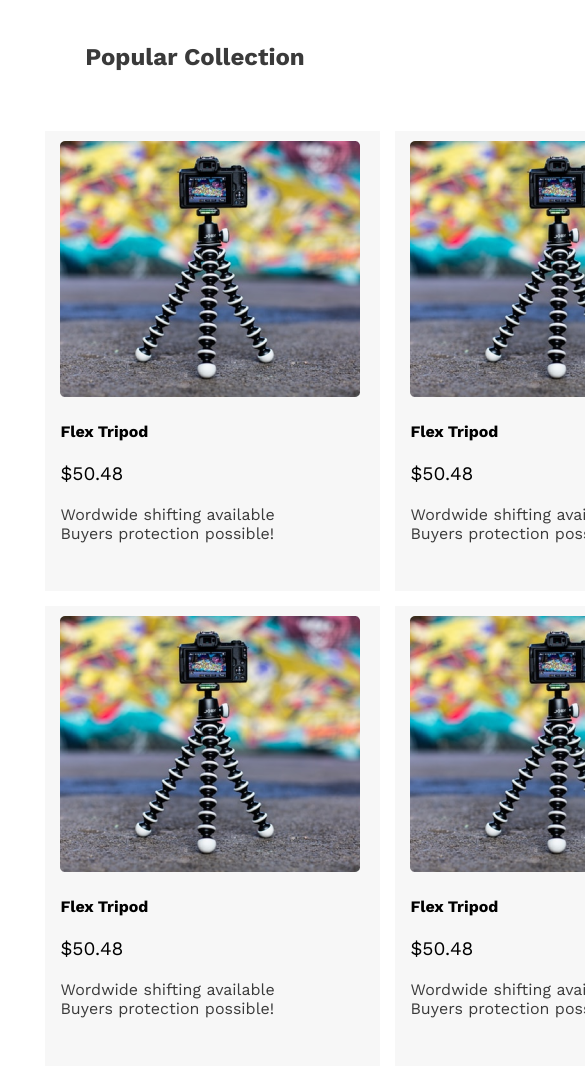
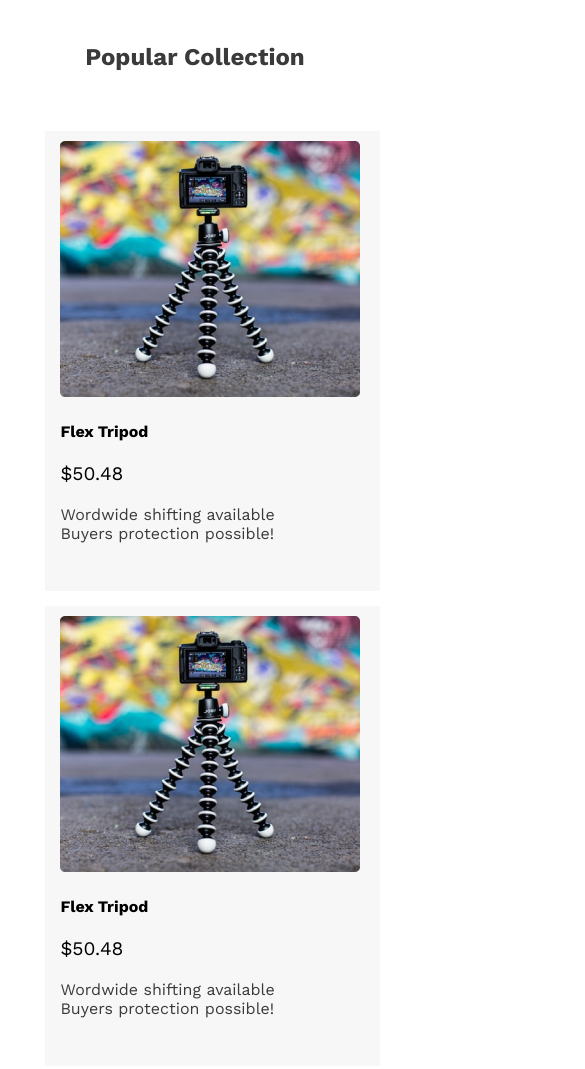
Before and after one commit to rummanara05/influencer-gear-site, a plain HTML site: page index.html in a window 390 px wide. Shown: the part 1115-2184 px from the top of the page, 585 px wide, since content can reach past the window. Drawn offline with nearby package versions, Linux system fonts and the light colour scheme.

Commit message:
responsive body content

```diff
--- a/style.css
+++ b/style.css
@@ -113,4 +113,8 @@ font-family: 'Work Sans', sans-serif;
         grid-template-columns: repeat(4,1fr);
         gap: 10px;
     }
+    .body-all-img{
+        display: flex;
+        flex-direction: column;
+    }
 }
```
